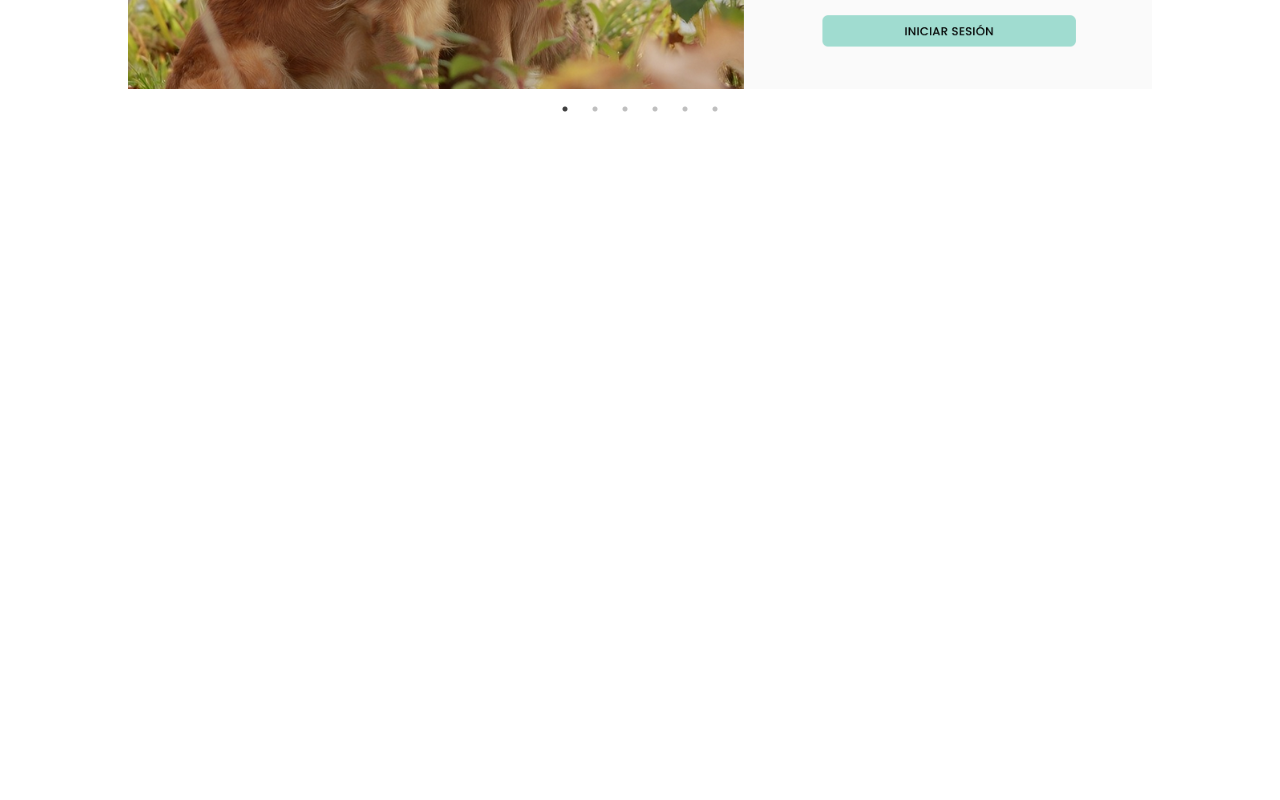
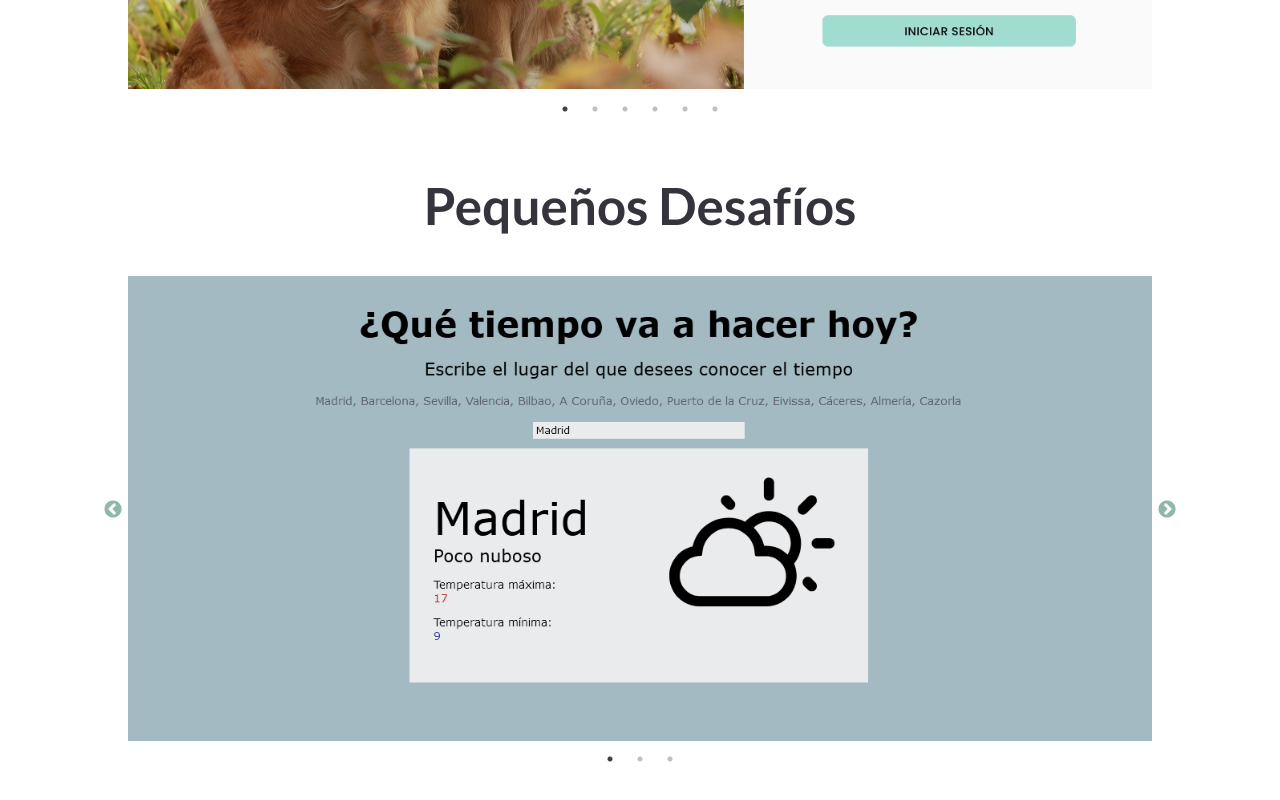
Before and after one commit to Bedknobs/Portafolio, a React (Vite) app in the folder frontend/: page / in a window 1280 px wide. Shown: the part 2973-3773 px from the top of the page. Before the commit the page ends 3107 px from the top, so only its background shows below. Built offline with nearby package versions, Linux system fonts and the light colour scheme.

Commit message:
Challenges slider finished

```diff
--- a/frontend/src/App.jsx
+++ b/frontend/src/App.jsx
@@ -1,5 +1,6 @@
 import "./App.css";
 import About from "./components/about/About";
+import Challenges from "./components/challenges/Challenges";
 import Home from "./components/home/Home";
 import Projects from "./components/projects/Projects";
 
@@ -9,6 +10,7 @@ function App() {
       <Home />
       <About />
       <Projects />
+      <Challenges />
     </>
   );
 }
--- /dev/null
+++ b/frontend/src/components/challenges/Challenges.jsx
@@ -0,0 +1,69 @@
+import Slider from "react-slick";
+import "../projects/projects.css";
+
+export default function Challenges() {
+  const projects = [
+    {
+      img: "../../../src/assets/images/Weather React.png",
+      alt: "Weather App",
+      description:
+        "La Weather App es una pequeña aplicación diseñada para proporcionar información meteorológica sobre un lugar específico. Utilizando datos de una API, los usuarios pueden consultar el clima actual y las previsiones para su ubicación deseada. Este proyecto me permitió trabajar con APIs y mejorar mis habilidades de manejo de datos en tiempo real, brindando una experiencia práctica y útil para los usuarios.",
+      peopleInvolved: "Proyecto realizado en solitario.",
+      repoLink: "https://github.com/Bedknobs/rc2-weather-react-Bedknobs",
+    },
+    {
+      img: "../../../src/assets/images/Bulb.png",
+      alt: "Bulb",
+      description:
+        "En el proyecto Bulb, la base de diseño fue proporcionada, y mi responsabilidad fue implementar la funcionalidad en JavaScript. La aplicación presenta una bombilla visual que se puede encender y apagar mediante un botón situado a su lado. Este proyecto resalta mi capacidad para trabajar con elementos visuales y manejar la lógica detrás de la interacción del usuario, creando una experiencia dinámica y atractiva.",
+      peopleInvolved: "Proyecto realizado en solitario.",
+      repoLink: "https://github.com/Bedknobs/Bulb",
+    },
+    {
+      img: "../../../src/assets/images/React Sounds.png",
+      alt: "React Sounds",
+      description:
+        "React Sounds es un proyecto interactivo que permite a los usuarios tocar acordes de guitarra utilizando un teclado virtual. Cada tecla está etiquetada con letras que indican qué acordes produce. Aunque se puede usar el teclado del ordenador, la funcionalidad de la aplicación requiere que la tecla se haya pulsado previamente con el ratón. Este proyecto no solo demuestra mis habilidades en React, sino también mi capacidad para crear aplicaciones interactivas y educativas.",
+      peopleInvolved: "Proyecto realizado en solitario.",
+      repoLink: "https://github.com/FactoriaF5Code/react-sounds-Bedknobs",
+    },
+  ];
+
+  const settings = {
+    dots: true,
+    infinite: true,
+    slidesToShow: 1,
+    slidesToScroll: 1,
+    autoplay: false,
+    speed: 2000,
+    cssEase: "linear",
+  };
+  return (
+    <div id="challenges">
+      <h3 className="titleSection">Pequeños Desafíos</h3>
+      <Slider {...settings} className="slider">
+        {projects.map((project, index) => (
+          <div key={index} className="project-container">
+            <img className="silderImage" src={project.img} alt={project.alt} />
+            <div className="overlay">
+              <p>{project.description}</p>
+              <p>
+                <i>{project.peopleInvolved}</i>
+              </p>
+              <a
+                href={project.repoLink}
+                target="_blank"
+                rel="noopener noreferrer"
+              >
+                <img
+                  src="../../../src/assets/icons/Github-Light.svg"
+                  alt="Github repository"
+                />
+              </a>
+            </div>
+          </div>
+        ))}
+      </Slider>
+    </div>
+  );
+}
--- a/frontend/src/components/projects/Projects.jsx
+++ b/frontend/src/components/projects/Projects.jsx
@@ -23,7 +23,7 @@ export default function Projects() {
       img: "../../../src/assets/images/ACAF.png",
       alt: "ACAF",
       description:
-        " ACAF es una página web creada para una asociación del mismo nombre, desarrollada en colaboración con un equipo de seis personas. La página se divide en dos secciones: una dirigida al público general, donde se explica la misión de la asociación y quiénes la dirigen, y otra enfocada a la organización, donde los administradores pueden añadir, borrar o editar socios. Los datos de los socios se almacenan en una base de datos PostgreSQL, asegurando un manejo seguro y eficiente de la información.",
+        "ACAF es una página web creada para una asociación del mismo nombre, desarrollada en colaboración con un equipo de seis personas. La página se divide en dos secciones: una dirigida al público general, donde se explica la misión de la asociación y quiénes la dirigen, y otra enfocada a la organización, donde los administradores pueden añadir, borrar o editar socios. Los datos de los socios se almacenan en una base de datos PostgreSQL, asegurando un manejo seguro y eficiente de la información.",
       peopleInvolved: "Proyecto realizado en equipo (6 personas).",
       repoLink: "https://github.com/Bedknobs/ACAF",
     },
--- a/frontend/src/components/projects/projects.css
+++ b/frontend/src/components/projects/projects.css
@@ -1,11 +1,13 @@
-#projects {
+#projects,
+#challenges {
   display: flex;
   flex-direction: column;
   align-items: center;
 }
+
 .slider {
   width: 80%;
-  margin: 2.5rem auto;
+  margin: 2.5rem auto 5rem auto;
 }
 
 .silderImage {
```
